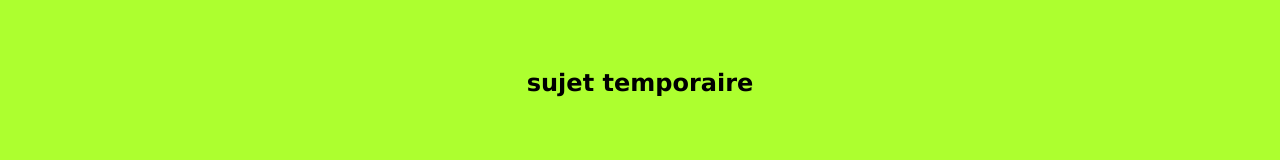
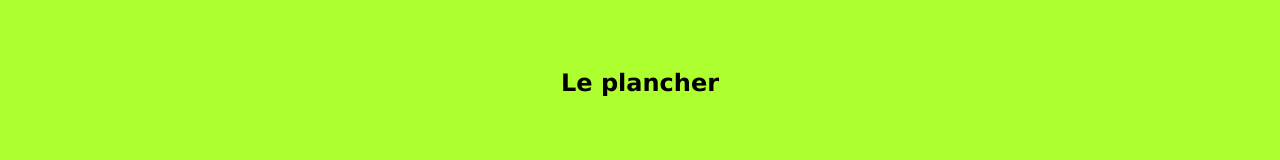
Before and after one commit to massimo-trimboli/1w1, a plain HTML site: page index.htm in a window 1280 px wide. Shown: the part 218-378 px from the top of the page. Drawn offline with Linux system fonts and the light colour scheme.

Commit message:
ajout du sujet

```diff
--- a/index.htm
+++ b/index.htm
@@ -20,7 +20,7 @@
     </nav>
     <section id="acceuil">
         <h1>TP2</h1>
-        <h2>sujet temporaire</h2>
+        <h2>Le plancher</h2>
         <h3>Auteur: Massimo Trimboli</h3>
         <p>1W1-Mise en page web - Technique d'intégration multimédia - Collège de Maisnneuve</p>
     </section>
```
